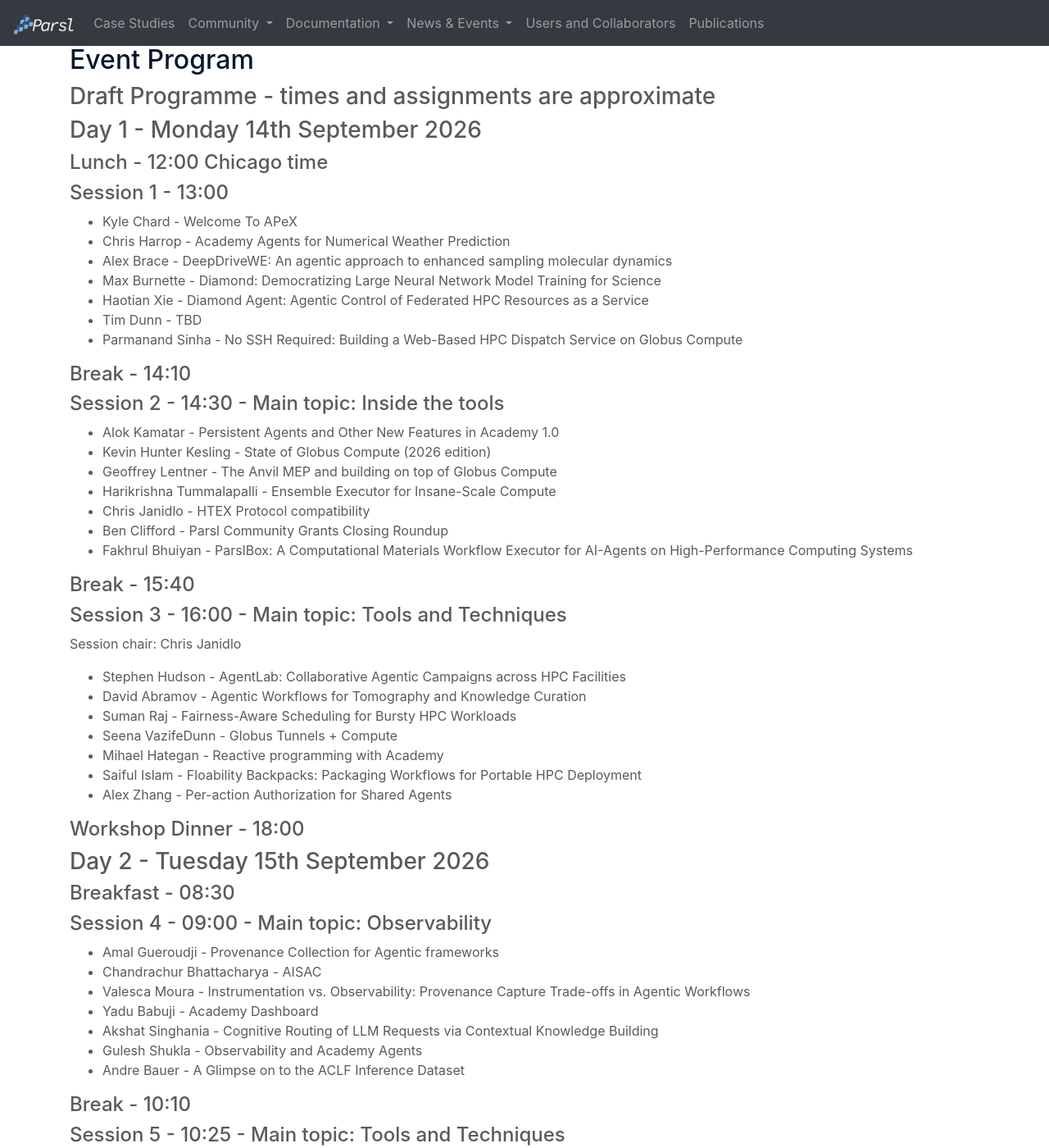
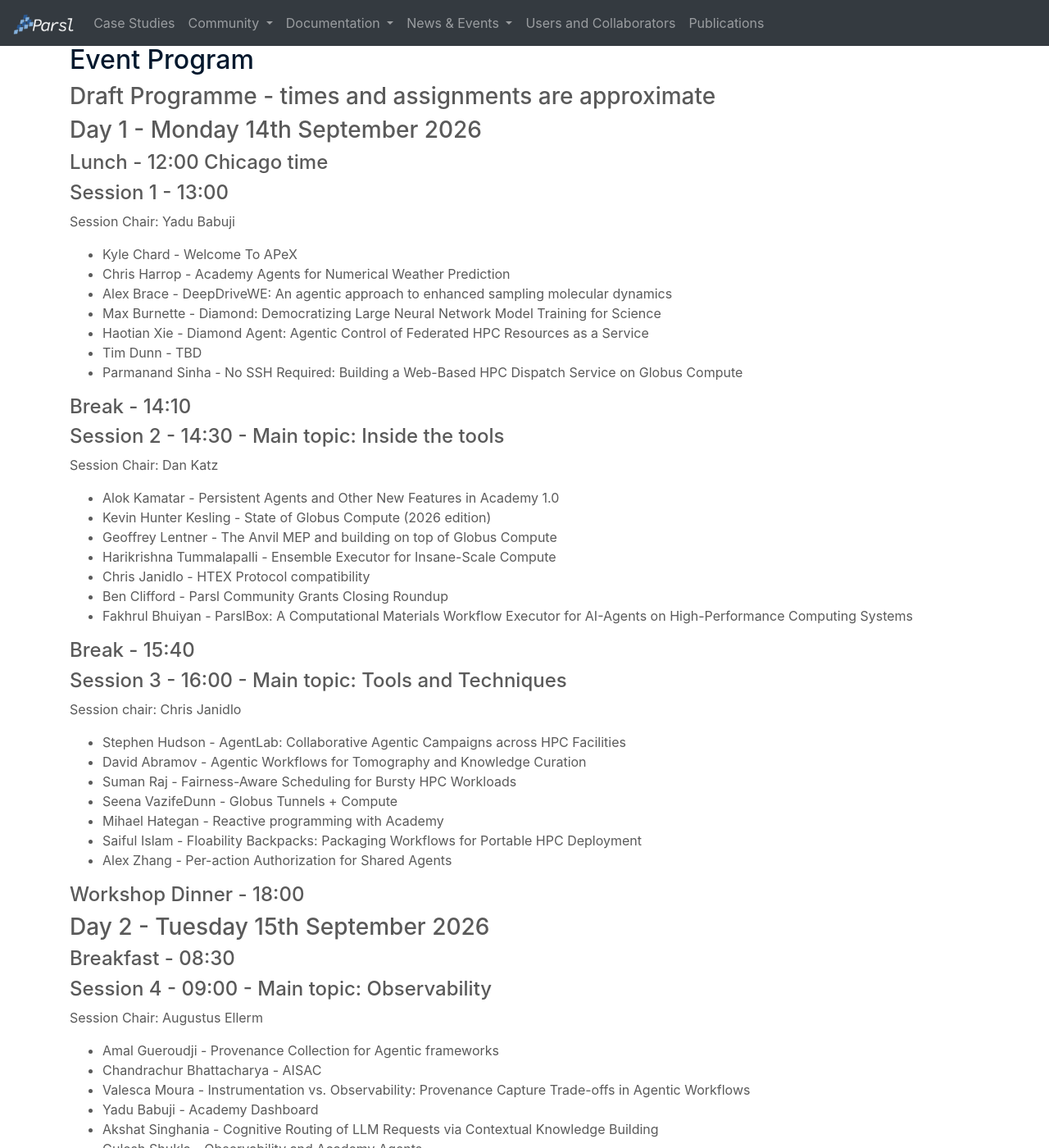
Before and after one commit to Parsl/parsl.github.io, a Jekyll site: the page built from parslfest/apex2026.html, in a window 1280 px wide and 1400 px high, scrolled down 542 px. Shown: the whole window at 82% size. Built offline with Jekyll 4.4.1, drawn with Linux system fonts in a browser that asks for light colours; some of the changed text lies outside the part shown.

Commit message:
initial session chair allocation

```diff
--- a/parslfest/apex2026.html
+++ b/parslfest/apex2026.html
@@ -62,6 +62,7 @@
 <h4>Lunch - 12:00 Chicago time</h4>
 
 <h4>Session 1 - 13:00</h4>
+<p>Session Chair: Yadu Babuji</p>
 <ul>
 <li>Kyle Chard - Welcome To APeX  </li>
 <li>Chris Harrop - Academy Agents for Numerical Weather Prediction </li>
@@ -75,6 +76,7 @@
 <h4>Break - 14:10</h4>
 
 <h4>Session 2 - 14:30 - Main topic: Inside the tools</h4>
+<p>Session Chair: Dan Katz</p>
 <ul>
 <li>Alok Kamatar - Persistent Agents and Other New Features in Academy 1.0   </li>
 <li>Kevin Hunter Kesling - State of Globus Compute (2026 edition)  </li>
@@ -107,6 +109,7 @@
 <h4>Breakfast - 08:30</h4>
 
 <h4>Session 4 - 09:00 - Main topic: Observability</h4>
+<p>Session Chair: Augustus Ellerm</p>
 <ul>
 <li>Amal Gueroudji - Provenance Collection for Agentic frameworks   </li>
 <li>Chandrachur Bhattacharya - AISAC   </li>
@@ -120,6 +123,7 @@
 <h4>Break - 10:10</h4>
 
 <h4>Session 5 - 10:25 - Main topic: Tools and Techniques</h4>
+<p>Session Chair: Suman Raj</p>
 <ul>
 <li>Valerie Hayot-Sasson - Continuous reproducibility with Correct   </li>
 <li>Mike Tynes - Distributed on-the-fly Training of Neural Network Potentials with Parsl, Globus Compute, and Academy   </li>
```
